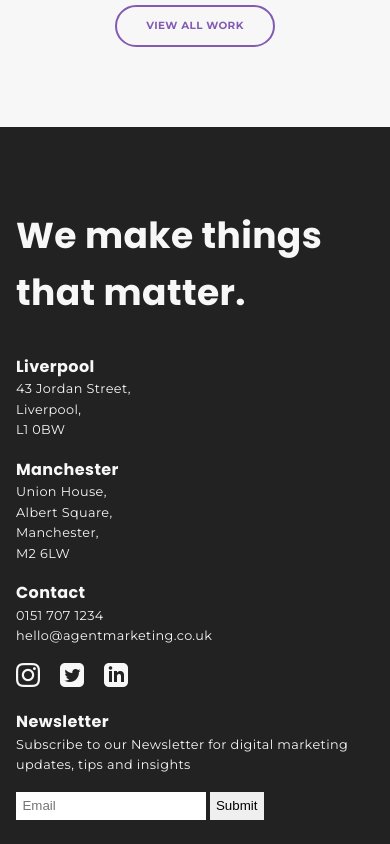
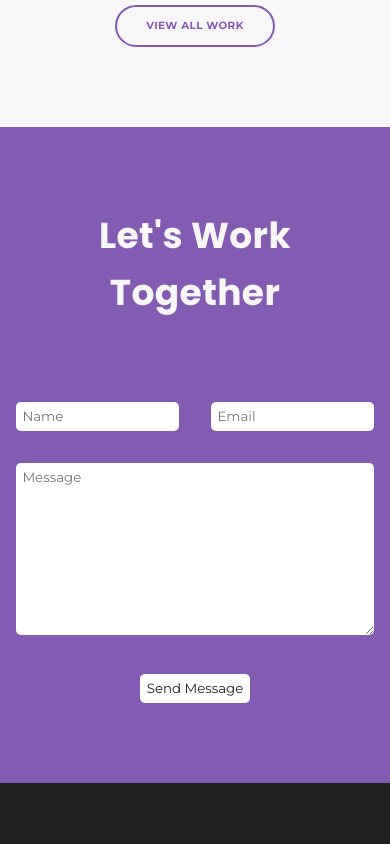
Before and after one commit to harrison9696/test-am, a website: page index.html in a window 390 px wide. Shown: the part 3540-4384 px from the top of the page. Drawn offline with Linux system fonts and the light colour scheme.

Commit message:
added contact form

```diff
--- a/index.html
+++ b/index.html
@@ -158,6 +158,30 @@
 				</div>
 			</div>
 		</section>
+
+		<section class="contact">
+			<div class="container-no-max-width section-no-bottom u-var-padding-x">
+				<div class="contact__heading u-margin-bottom-10 u-text-center text-color--light heading--large">
+					<h2>Let's Work Together</h2>
+				</div>
+					<form action="POST" data-netlify="true">
+						<div class="contact__grid">
+							<div class="contact__name">
+								<input type="text" name="name" id="name" placeholder="Name">
+							</div>
+							<div class="contact__email">
+								<input type="email" name="email" id="email" placeholder="Email">
+							</div>
+							<div class="contact__message u-text-center">
+								<textarea name="message" id="message" cols="30" rows="10" placeholder="Message"></textarea>
+							</div>
+							<div class="contact__submit u-text-center">
+								<input type="submit" value="Send Message">
+							</div>
+						</div>
+					</form>
+			</div>
+		</section>
 	</main>
 
 	<footer id=footer class="footer">
@@ -193,7 +217,7 @@
 					<div class="footer__newsletter u-margin-bottom-2">
 						<h2 class="heading--medium">Newsletter</h2>
 						<p class="u-margin-bottom-2">Subscribe to our Newsletter for digital marketing updates, tips and insights</p>
-						<input type="email" placeholder="Email" name="email" required>
+						<input type="email" placeholder="Email" name="email-news" required>
 						<input type="submit"></input>
 					</div>
 				</div>
--- a/sass/base/_base.scss
+++ b/sass/base/_base.scss
@@ -57,9 +57,15 @@ button {
 	}
 }
 
+input[type='text'],
 input[type='email'],
-input[type='submit'] {
+input[type='submit'],
+textarea {
 	padding: 0.8rem;
 	outline: none;
 	border: none;
+	font-family: 'Montserrat', sans-serif;
+	color: $color-gray-dark;
+	background-color: $color-white;
+	border-radius: 5px;
 }
--- /dev/null
+++ b/sass/components/_contact-form.scss
@@ -0,0 +1,44 @@
+.contact {
+	background-color: $color-primary;
+	padding-bottom: 10rem;
+	padding-top: 10rem;
+
+	&__grid {
+		display: grid;
+		grid-template-columns: 1fr 1fr;
+		grid-template-rows: auto;
+		grid-gap: 4rem;
+		grid-template-areas:
+			'client email'
+			'message message'
+			'submit submit';
+	}
+
+	&__name {
+		grid-area: client;
+
+		input {
+			width: 100%;
+		}
+	}
+
+	&__email {
+		grid-area: email;
+
+		input {
+			width: 100%;
+		}
+	}
+
+	&__message {
+		grid-area: message;
+
+		textarea {
+			width: 100%;
+		}
+	}
+
+	&__submit {
+		grid-area: submit;
+	}
+}
--- a/sass/layout/_homepage.scss
+++ b/sass/layout/_homepage.scss
@@ -16,7 +16,10 @@
 	&__image {
 		flex: 1;
 		overflow: hidden;
-		order: 1;
+
+		@media (max-width: 770px) {
+			order: 1;
+		}
 
 		img {
 			object-fit: cover;
@@ -27,7 +30,10 @@
 
 	&__text {
 		flex: 1;
-		order: 2;
+
+		@media (max-width: 770px) {
+			order: 2;
+		}
 
 		@media (max-width: 770px) {
 			padding-right: 6rem;
--- a/sass/main.scss
+++ b/sass/main.scss
@@ -14,6 +14,7 @@
 @import 'components/button';
 @import 'components/three-by-two-grid';
 @import 'components/footer';
+@import 'components/contact-form';
 
 // LAYOUT
 @import 'layout/showcase';
```
Also changed, not shown: css/style.css.
